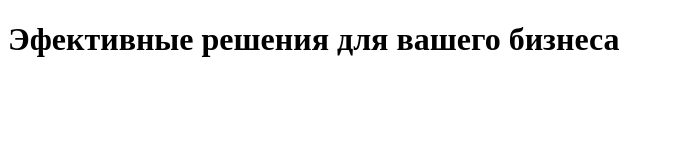
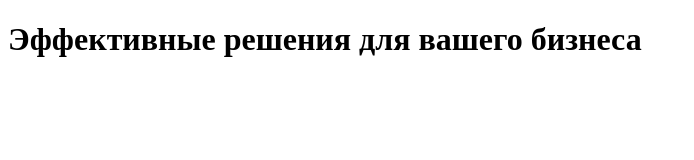
Before and after one commit to strelezzzz/goit-markup-hw-01, a plain HTML site: page index.html in a window 1280 px wide. Shown: the whole page, without its empty margins (0-694 px from the left). Drawn offline with Linux system fonts and the light colour scheme.

Commit message:
Добавил папку с оптимизированными  картинками

```diff
--- a/index.html
+++ b/index.html
@@ -4,11 +4,14 @@
     <meta charset="UTF-8">
     <meta http-equiv="X-UA-Compatible" content="IE=edge">
     <meta name="viewport" content="width=device-width, initial-scale=1.0">
-    <title>Document</title>
+    <title>Студия</title>
 </head>
 <body>
+
+    <!-- навигация  -->
+
     <!-- hero -->
-    <h1>Эфективные решения для вашего бизнеса</h1>
+    <h1>Эффективные решения для вашего бизнеса</h1>
     <div></div>
 </body>
 </html>
```
Also changed, not shown: images/box 1.jpg (added), images/box 2.jpg (added), images/box 3.jpg (added), images/team card 1.jpg (added), images/team card 2.jpg (added), images/team card 3.jpg (added), images/team card 4.jpg (added).
